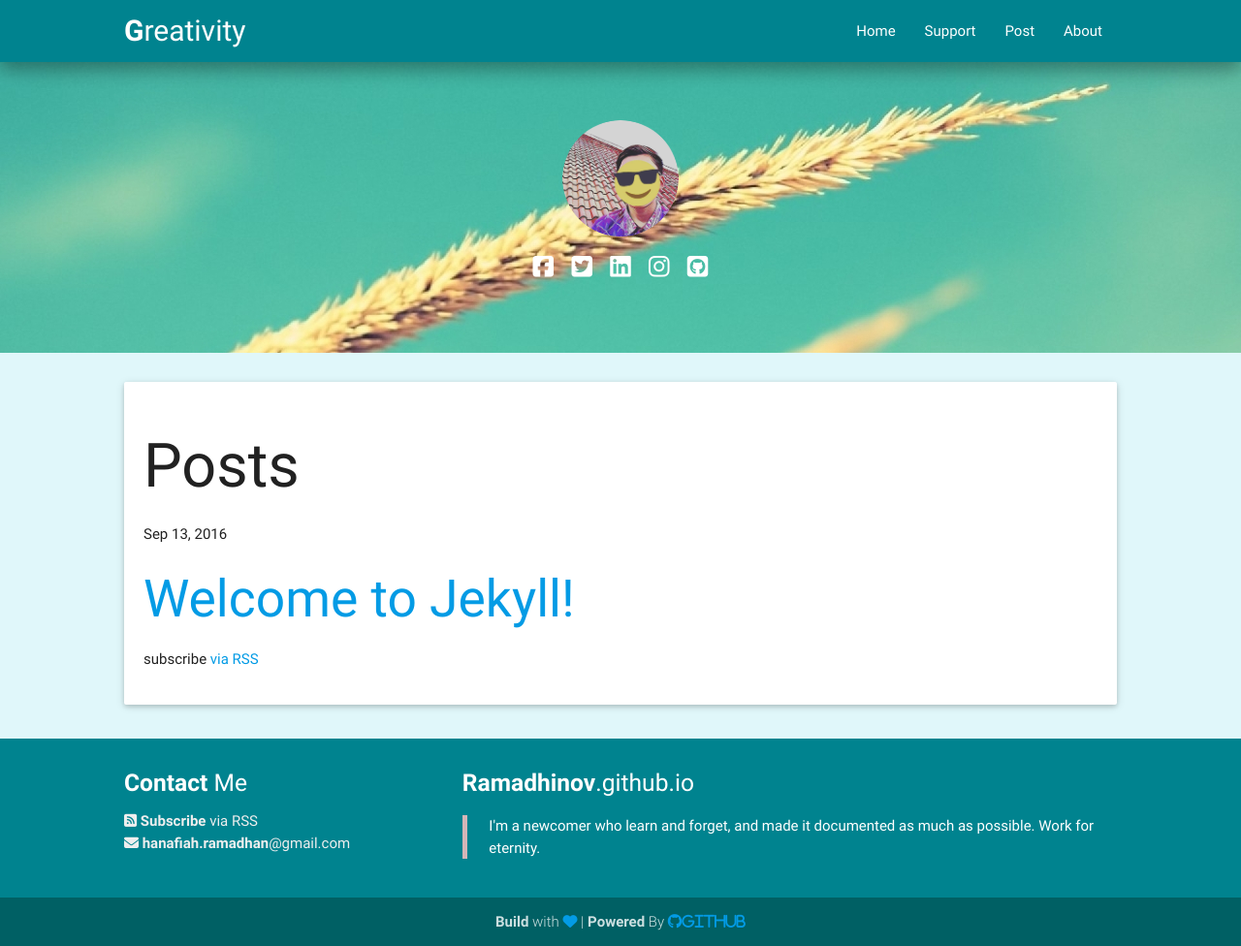
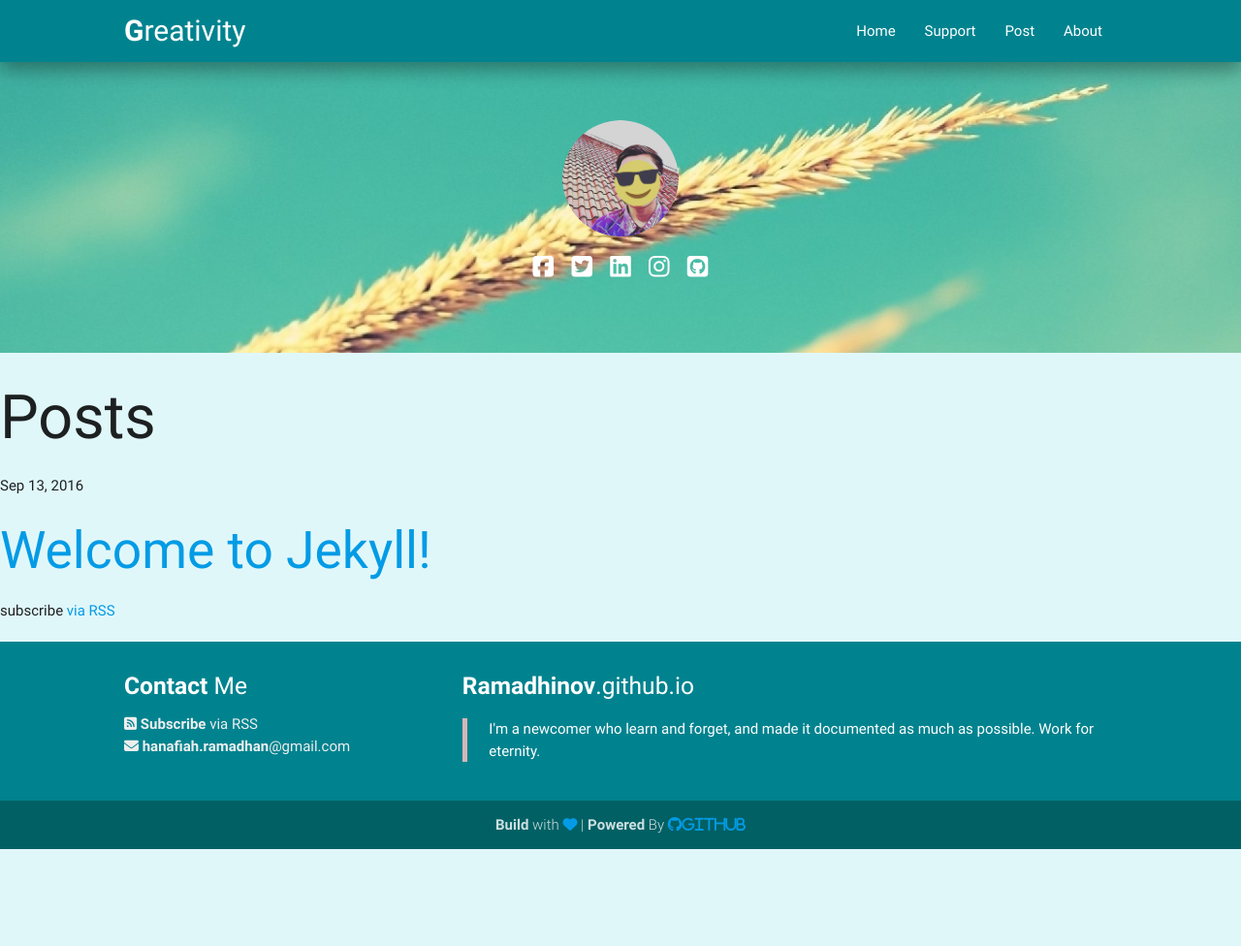
Before and after one commit to ade1256/ramadhinov.github.io, a Jekyll site: the page built from index.html, in a window 1280 px wide and 976 px high. Shown: the whole window at 97% size. Built offline with Jekyll 4.4.1, drawn with Linux system fonts in a browser that asks for light colours; nearby versions of some CDN libraries; library files that are not in the unit come from our copies.

Commit message:
Fix containt card

```diff
--- a/_layouts/default.html
+++ b/_layouts/default.html
@@ -3,15 +3,7 @@
 {% include head.html %}
 	<body class="body cyan lighten-5">
 		{% include header.html %}
-		&nbsp;
-		<div class="container">
-			<div class="row">
-				<div class="col s12 align-center">
-					<div class="card-panel">{{ content }}</div>
-				</div>
-			</div>
-		</div>
-
+			{{ content }}
 		{% include footer.html %}
 		<script type="text/javascript" src="{{ "/js/jquery.js"| prepend: site.baseurl }}"></script>
 		<script type="text/javascript" src="{{ "/js/materialize.js"| prepend: site.baseurl }}"></script>
```
